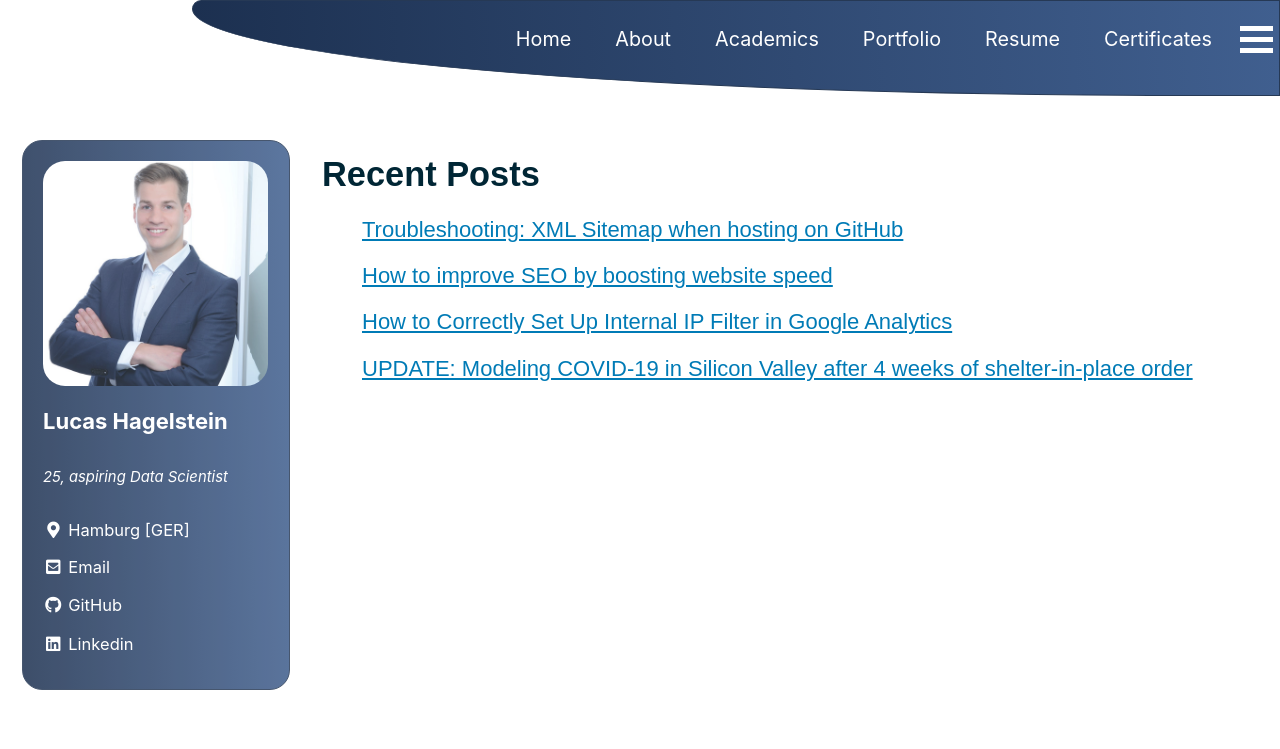
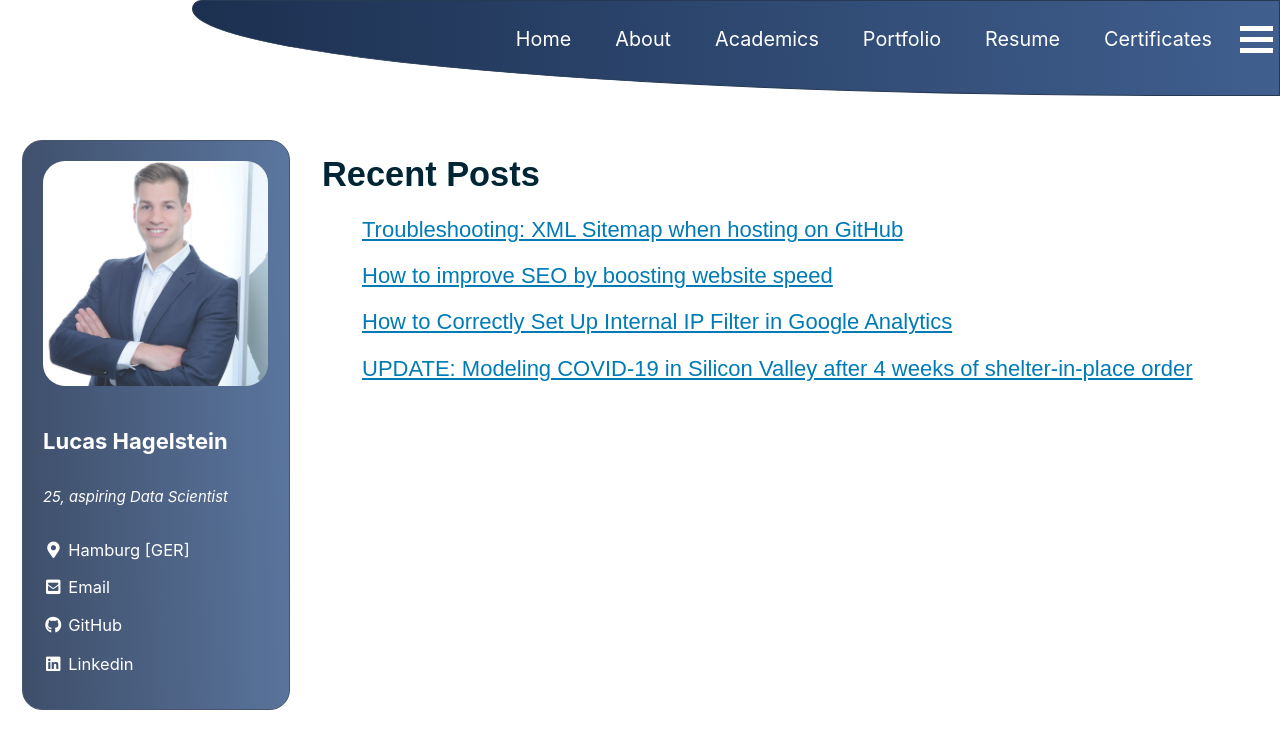
Before and after one commit to LHAGELS/LHAGELS.github.io, a Jekyll site: the page built from _pages/Blog.md, in a window 1280 px wide and 900 px high. Shown: the top 749 px of the window. Built offline with Jekyll 4.4.1, drawn with Linux system fonts in a browser that asks for light colours; cached includes are drawn as plain includes; nearby versions of some CDN libraries.

Commit message:
new github

```diff
--- a/_sass/minimal-mistakes/_sidebar.scss
+++ b/_sass/minimal-mistakes/_sidebar.scss
@@ -145,6 +145,7 @@
     border-radius: 1em;
     margin: auto;
     border: 0px solid white;
+    margin-bottom: 20px;
     // @include breakpoint($large) {
     //   padding: 0px;
     //   border: 0px solid $border-color;
@@ -238,11 +239,11 @@
   cursor: default;
 
   &.is--visible {
-    display: block;
+    display: inline-table;
     background-color: transparent;
-    padding: 0.25em 0em 0.25em 0em;
+    padding: 0.25em 5% 0.25em 0em;
     border-radius: 20px;
-    margin: 1em 5% 1em 0em;
+    margin: 0.5em 5% 0em 0em;
     position: relative;
   }
 
```
